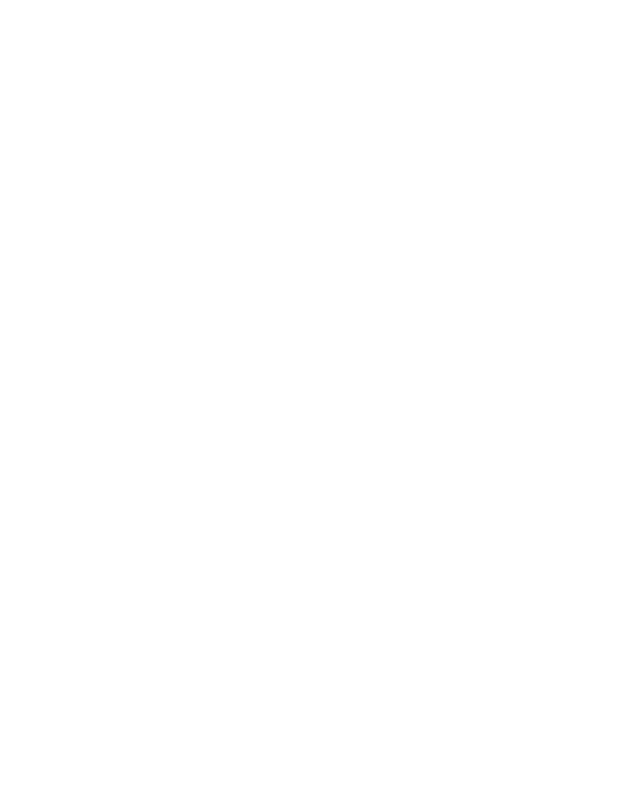
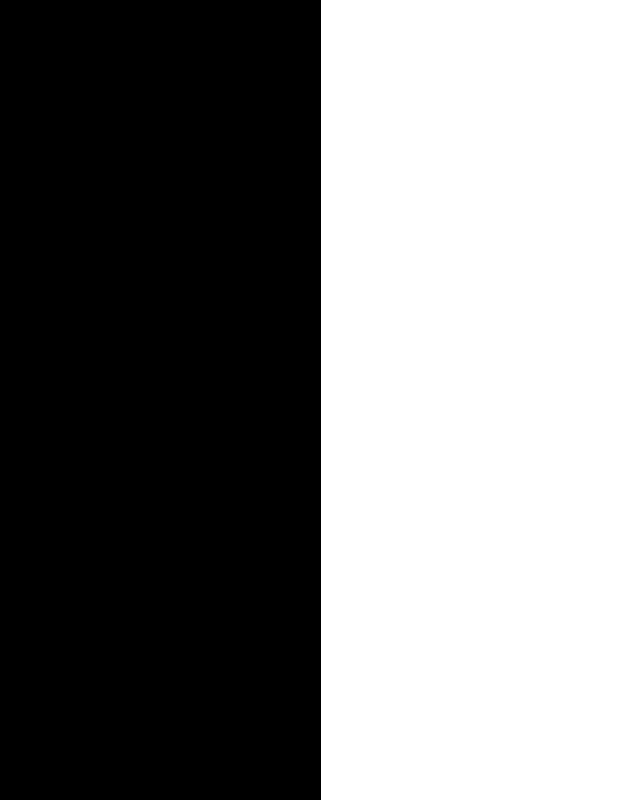
Before and after one commit to HarshanaBandaraAg91/Background-animation, a plain HTML site: page index.html in a window 1280 px wide. Shown: the whole page, without its empty margins (479-1119 px from the left). Drawn offline with Linux system fonts and the light colour scheme.

Commit message:
make javascript part

```diff
--- a/index.html
+++ b/index.html
@@ -6,4 +6,15 @@
         <link rel="stylesheet" href="style.css">
         <link rel="shortcut icon" href="new deepmeg logo-tranparent white.png" type="image/x-icon">
     </head>
+    <body>
+        <section class="sec">
+            <script>
+                for (let i = 1; i <= 100; i++){
+                    let box = document.createElement('div');
+                    box.classList.add('box');
+                    document.querySelector('.sec').appendChild(box);
+                }
+            </script>
+        </section>
+    </body>
 </html>
--- a/style.css
+++ b/style.css
@@ -0,0 +1,13 @@
+*
+{
+    margin: 0;
+    padding: 0;
+    box-sizing: border-box;
+}
+.sec{
+    position: relative;
+    width: 100vh;
+    height: 100vh;
+    background: black;
+    overflow: hidden;
+}
```
